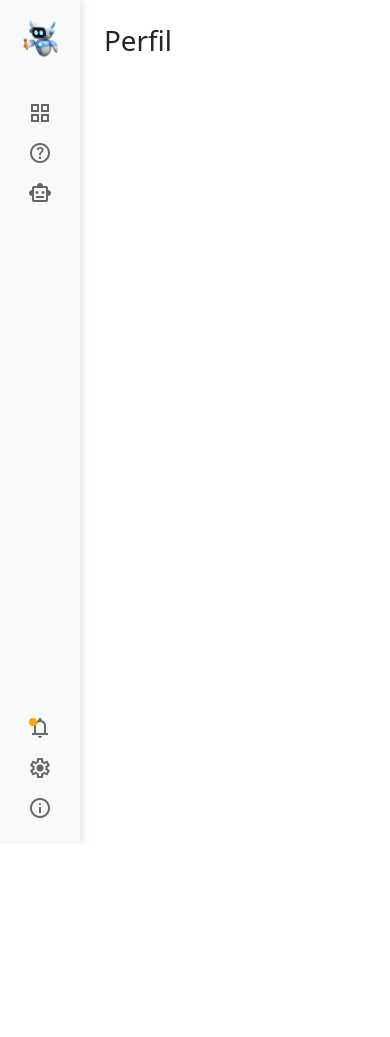
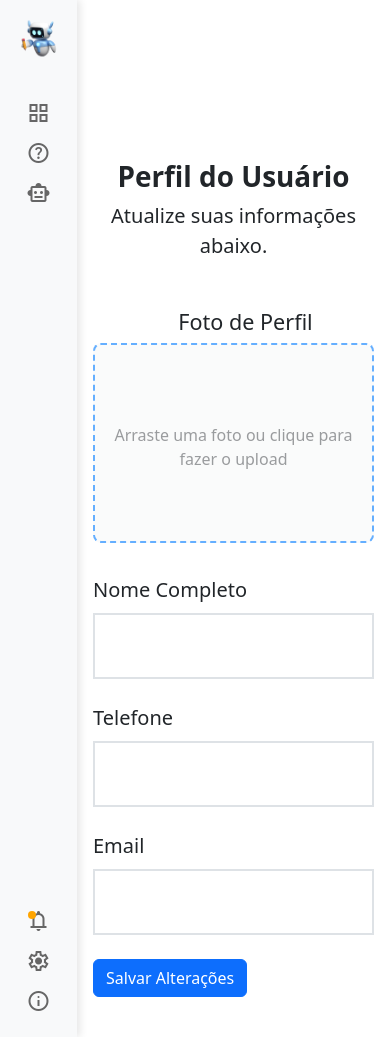
Before and after one commit to pivetoo/ecommerce-faculdade, a Vue app in the folder Ecommerce.Frontend/: page /perfil in a window 390 px wide. Before the commit the page ends 844 px from the top, so only its background shows below. Built offline with nearby package versions, Linux system fonts and the light colour scheme.

Commit message:
criação da tela de perfil

```diff
--- a/Ecommerce.Frontend/src/views/Perfil.vue
+++ b/Ecommerce.Frontend/src/views/Perfil.vue
@@ -1,19 +1,229 @@
 <template>
     <div class="d-flex">
         <Sidebar />
-        <div class="perfil p-4 flex-grow-1">
-            <h1 class="page-title">Perfil</h1>
+
+        <div class="container-fluid p-0 user-">
+            <div class="user-info text-center px-1 px-md-5 pt-5 pt-md-0">
+                <h1 class="title fw-bold">Perfil do Usuário</h1>
+                <p class="subtitle fs-5">Atualize suas informações abaixo.</p>
+            </div>
+
+            <div class="user-profile d-flex w-100">
+                <div
+                    class="photo-section p-3 col-12 col-md-4 pb-3 d-flex flex-column justify-content-start align-items-center">
+                    <h4 class="section-title ps-4">Foto de Perfil</h4>
+
+                    <div v-if="!imageSrc" :class="{ 'inactive': !editando }"
+                        class="upload-area p-3 d-flex flex-column justify-content-center align-items-center"
+                        @dragover.prevent="arrastaImagem" @drop.prevent="soltaImagem" @click="$refs.addImagem.click()">
+                        <i class="fa-solid fa-cloud-upload-alt fa-3x text-primary"></i>
+                        <p class="text-muted mt-2">Arraste uma foto ou clique para fazer o upload</p>
+                        <input type="file" ref="addImagem" class="d-none" @change="alteraImagem" />
+                    </div>
+
+                    <div v-else class="image-preview d-flex flex-column align-items-center">
+                        <img :src="imageSrc" class="img-thumbnail shadow-sm" alt="Pré-visualização" />
+                        <div class="delete-icon d-flex align-items-center p-3 position-absolute end-0">
+                            <i v-show="editando" class="fa-solid fa-trash-can text-light fs-2" @click="removerFoto"></i>
+                        </div>
+                    </div>
+                </div>
+
+                <div class="info-section col-12 col-md-8 p-3">
+                    <div class="form-group mb-4">
+                        <label for="nome" class="form-label fs-5">Nome Completo</label>
+                        <input type="text" v-model="usuario.nome" class="form-control border-2 rounded-0 py-3 px-4 fs-5"
+                            id="nome" />
+                    </div>
+
+                    <div class="form-group mb-4">
+                        <label for="telefone" class="form-label fs-5">Telefone</label>
+                        <input type="text" v-model="usuario.telefone"
+                            class="form-control border-2 rounded-0 py-3 px-4 fs-5" id="telefone" />
+                    </div>
+
+                    <div class="form-group mb-4">
+                        <label for="email" class="form-label fs-5">Email</label>
+                        <input type="email" v-model="usuario.email"
+                            class="form-control border-2 rounded-0 py-3 px-4 fs-5" id="email" />
+                    </div>
+
+                    <div class="form-group mb-4">
+                        <button class="btn btn-primary" @click="salvarPerfil">Salvar Alterações</button>
+                    </div>
+                </div>
+            </div>
         </div>
     </div>
 </template>
 
 <script>
+import axios from 'axios';
 import Sidebar from '@/components/Sidebar.vue';
 
 export default {
-    name: 'Perfil',
+    name: "Perfil",
     components: {
         Sidebar,
     },
+    data() {
+        return {
+            usuario: {
+                id: null,
+                nome: '',
+                telefone: '',
+                email: '',
+                imageUrl: ''
+            },
+            imageSrc: null,
+            editando: false,
+        };
+    },
+    methods: {
+        parseJwt(token) {
+            const base64Url = token.split('.')[1];
+            const base64 = base64Url.replace(/-/g, '+').replace(/_/g, '/');
+            const jsonPayload = decodeURIComponent(
+                atob(base64)
+                    .split('')
+                    .map(c => '%' + ('00' + c.charCodeAt(0).toString(16)).slice(-2))
+                    .join('')
+            );
+            return JSON.parse(jsonPayload);
+        },
+
+        async carregarUsuario() {
+            try {
+                const token = localStorage.getItem('token');
+                if (token) {
+                    const decodedToken = this.parseJwt(token);
+                    const userId = decodedToken['nameid'];
+
+                    const response = await axios.get(`https://localhost:7172/api/Usuario`, { params: { id: userId } });
+                    this.usuario = response.data;
+                    this.imageSrc = this.usuario.imageUrl;
+                }
+            } catch (error) {
+                console.error('Erro ao carregar usuário:', error);
+            }
+        },
+
+        async salvarPerfil() {
+            try {
+                const token = localStorage.getItem('token');
+                if (token) {
+                    const decodedToken = this.parseJwt(token);
+                    const userId = decodedToken['nameid'];
+
+                    // Agora o ID é enviado na URL e a requisição é um PUT
+                    await axios.put(`https://localhost:7172/api/Usuario/${userId}`, this.usuario, {
+                        headers: {
+                            Authorization: `Bearer ${token}`,
+                        }
+                    });
+                    alert('Perfil atualizado com sucesso!');
+                }
+            } catch (error) {
+                console.error('Erro ao salvar perfil:', error);
+                alert('Erro ao atualizar perfil. Tente novamente.');
+            }
+        }
+    },
+    mounted() {
+        this.carregarUsuario();
+    }
 };
 </script>
+
+<style scoped>
+.layout {
+    display: flex;
+}
+
+.content-wrapper {
+    flex: 1;
+    padding: 0 2rem;
+    background-color: var(--background-primary);
+    height: 100%;
+}
+
+.user-info {
+    margin-bottom: 2rem;
+    margin-top: 7rem;
+}
+
+.user-profile {
+    display: flex;
+    flex-wrap: wrap;
+    margin-top: 2rem;
+}
+
+.photo-section {
+    text-align: center;
+}
+
+.upload-area {
+    width: 80%;
+    height: 200px;
+    border: 2px dashed #007bff;
+    border-radius: 8px;
+    cursor: pointer;
+    background-color: #f8f9fa;
+    display: flex;
+    justify-content: center;
+    align-items: center;
+}
+
+.upload-area p {
+    margin: 0;
+}
+
+.image-preview {
+    position: relative;
+    width: 80%;
+    height: auto;
+}
+
+.image-preview img {
+    width: 100%;
+    height: auto;
+    object-fit: cover;
+}
+
+.delete-icon {
+    position: absolute;
+    top: 0;
+    right: 0;
+    cursor: pointer;
+}
+
+.inactive {
+    opacity: 0.6;
+    pointer-events: none;
+}
+
+.info-section {
+    padding: 1rem;
+    width: 40%;
+}
+
+.form-group {
+    margin-bottom: 1.5rem;
+}
+
+@media (max-width: 768px) {
+    .content-wrapper {
+        padding: 1rem;
+    }
+
+    .photo-section,
+    .info-section {
+        width: 100%;
+    }
+
+    .upload-area,
+    .image-preview {
+        width: 100%;
+    }
+}
+</style>
```
Also changed, not shown: 2 other files (tests, documents, lock files or other folders).
